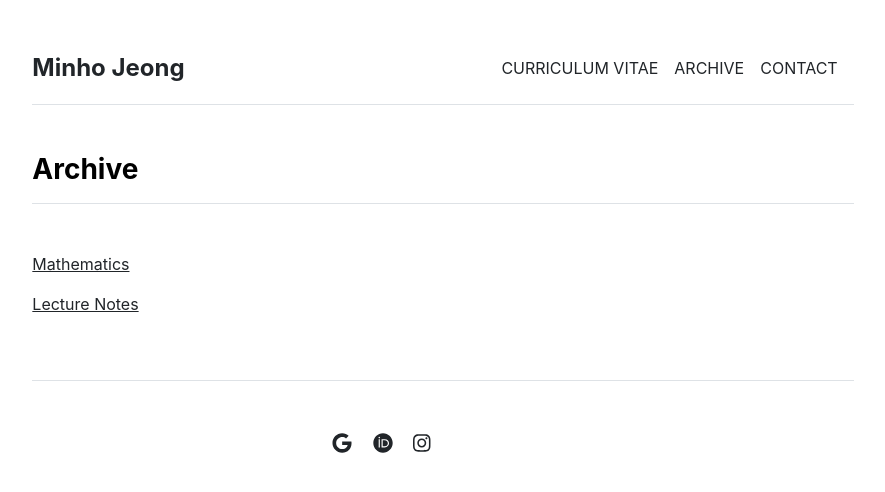
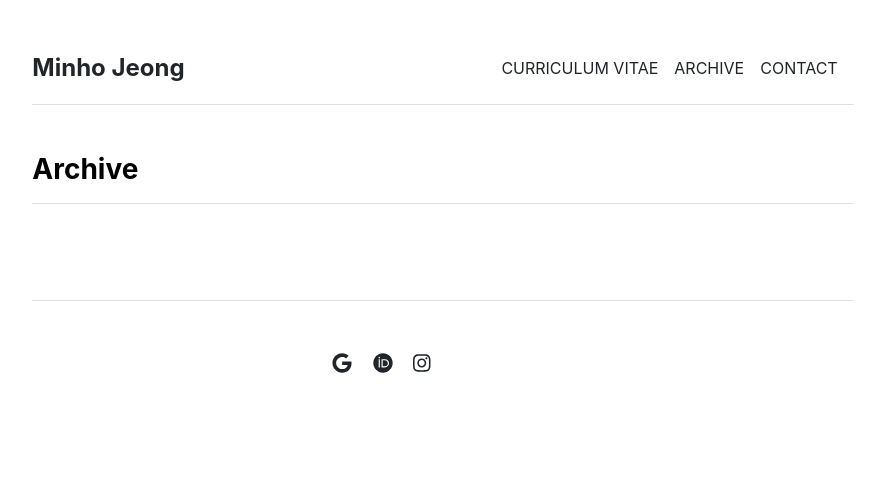
Before and after one commit to mino-jeong/mino-jeong.github.io, a Jekyll site: the page built from archive.md, in a window 1280 px wide. Shown: the top 492 px of the page, without its empty margins (197-1082 px from the left). Built offline with Jekyll 4.4.1, drawn with Linux system fonts in a browser that asks for light colours.

Commit message:
Update archive.html

```diff
--- a/_layouts/archive.html
+++ b/_layouts/archive.html
@@ -7,7 +7,7 @@ layout: default
 <div class="row g-5 mb-5">
   <div>
     <h3 class="fw-bold border-bottom pb-3 mb-5">Archive</h3>
-    {% for document in site.data.settings.archive %}
+    {% for document in site.data.settings.archives %}
       <p><a href="{{ site.github.url }}/archive/{{ document.url}}">{{ document.name }}</a></p>
     {% endfor %}
   </div>
```
